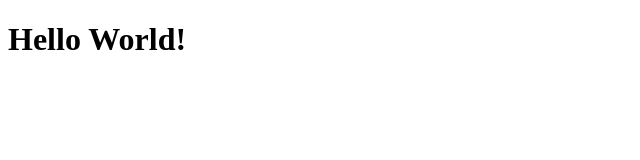
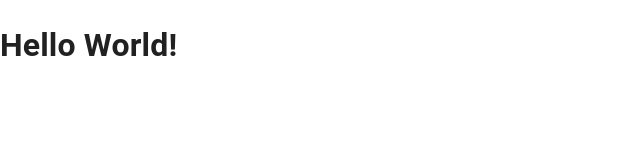
Before and after one commit to ElinaForsbergForefront/DashyBoard, a React (Vite) app in the folder frontend/: page / in a window 1280 px wide. Shown: the top 160 px of the page, without its empty margins (0-640 px from the left). Built offline with nearby package versions, Linux system fonts and the light colour scheme.

Commit message:
Added MUI Component library and configuration

```diff
--- a/frontend/package.json
+++ b/frontend/package.json
@@ -12,6 +12,10 @@
     "preview": "vite preview"
   },
   "dependencies": {
+    "@emotion/react": "^11.14.0",
+    "@emotion/styled": "^11.14.1",
+    "@mui/icons-material": "^7.3.8",
+    "@mui/material": "^7.3.8",
     "@reduxjs/toolkit": "^2.11.2",
     "@types/react-redux": "^7.1.34",
     "react": "^19.2.0",
--- /dev/null
+++ b/frontend/src/app/providers/AppProviders.tsx
@@ -0,0 +1,16 @@
+import { ThemeProvider } from '@emotion/react';
+import { CssBaseline } from '@mui/material';
+import type { PropsWithChildren } from 'react';
+import { Provider } from 'react-redux';
+import { store } from '../store';
+
+export function AppProviders({ children }: PropsWithChildren) {
+  return (
+    <Provider store={store}>
+      <ThemeProvider theme={{}}>
+        <CssBaseline />
+        {children}
+      </ThemeProvider>
+    </Provider>
+  );
+}
--- a/frontend/src/router/router.tsx
+++ b/frontend/src/app/router/router.tsx
@@ -1,5 +1,5 @@
 import { createBrowserRouter } from 'react-router-dom';
-import App from '../App';
+import App from '../../App';
 
 export const router = createBrowserRouter([
   {
--- /dev/null
+++ b/frontend/src/app/theme/mui.d.ts
@@ -0,0 +1,5 @@
+/*
+This file extends MUI’s default theme types.
+When we add custom properties (e.g. customShadows) to our theme,
+we declare them here so TypeScript recognizes them across the project.
+*/
--- /dev/null
+++ b/frontend/src/app/theme/theme.ts
@@ -0,0 +1,4 @@
+import { createTheme } from '@mui/material/styles';
+
+// Todo: Customize theme whenever design is completed
+export const theme = createTheme({});
--- a/frontend/src/main.tsx
+++ b/frontend/src/main.tsx
@@ -1,14 +1,13 @@
 import { StrictMode } from 'react';
 import { createRoot } from 'react-dom/client';
 import { RouterProvider } from 'react-router-dom';
-import { router } from './router/router.tsx';
-import { Provider } from 'react-redux';
-import { store } from './app/store.ts';
+import { router } from './app/router/router.tsx';
+import { AppProviders } from './app/providers/AppProviders.tsx';
 
 createRoot(document.getElementById('root')!).render(
   <StrictMode>
-    <Provider store={store}>
+    <AppProviders>
       <RouterProvider router={router} />
-    </Provider>
+    </AppProviders>
   </StrictMode>,
 );
```
Also changed, not shown: 1 other file (tests, documents, lock files or other folders).
